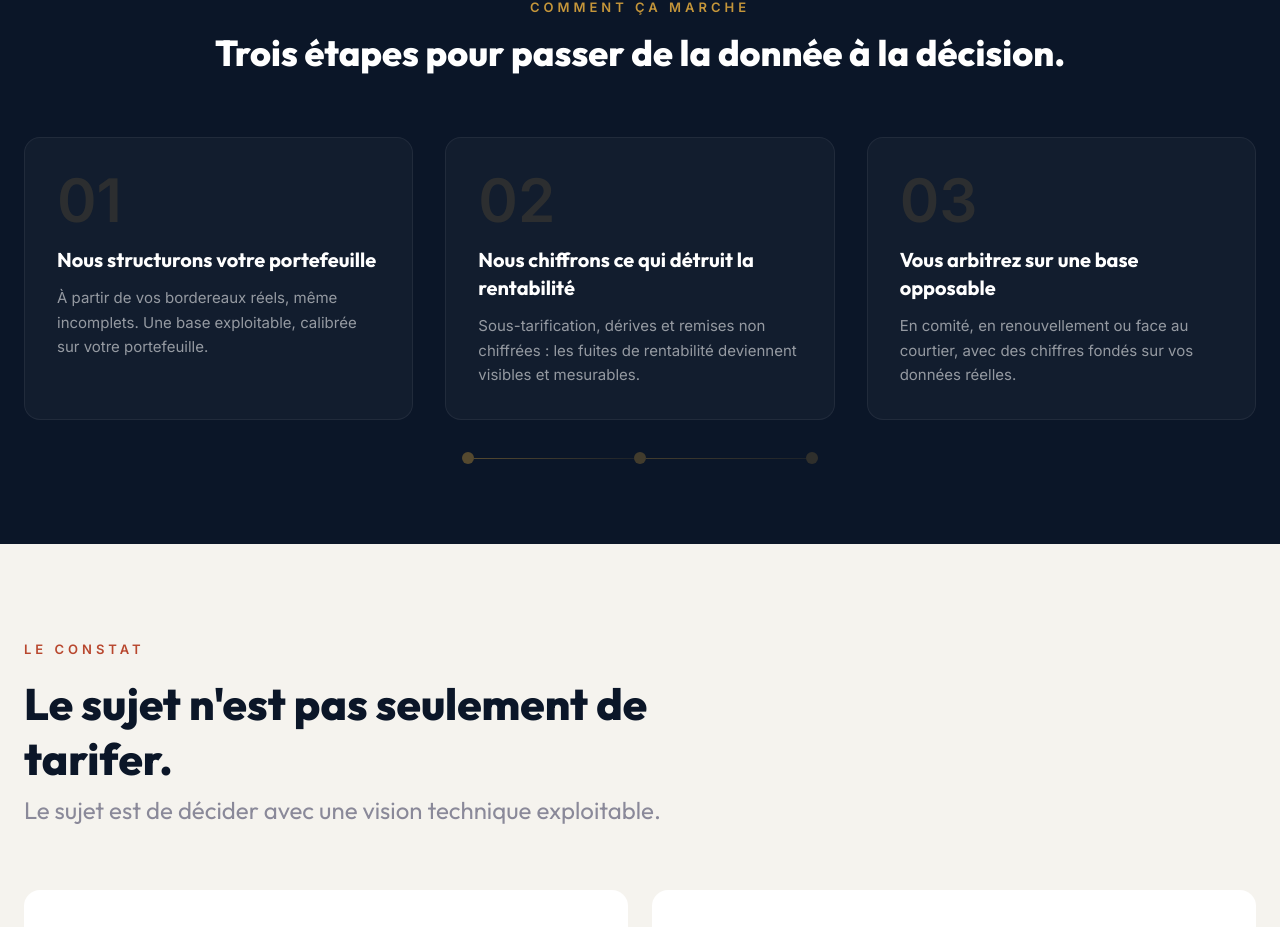
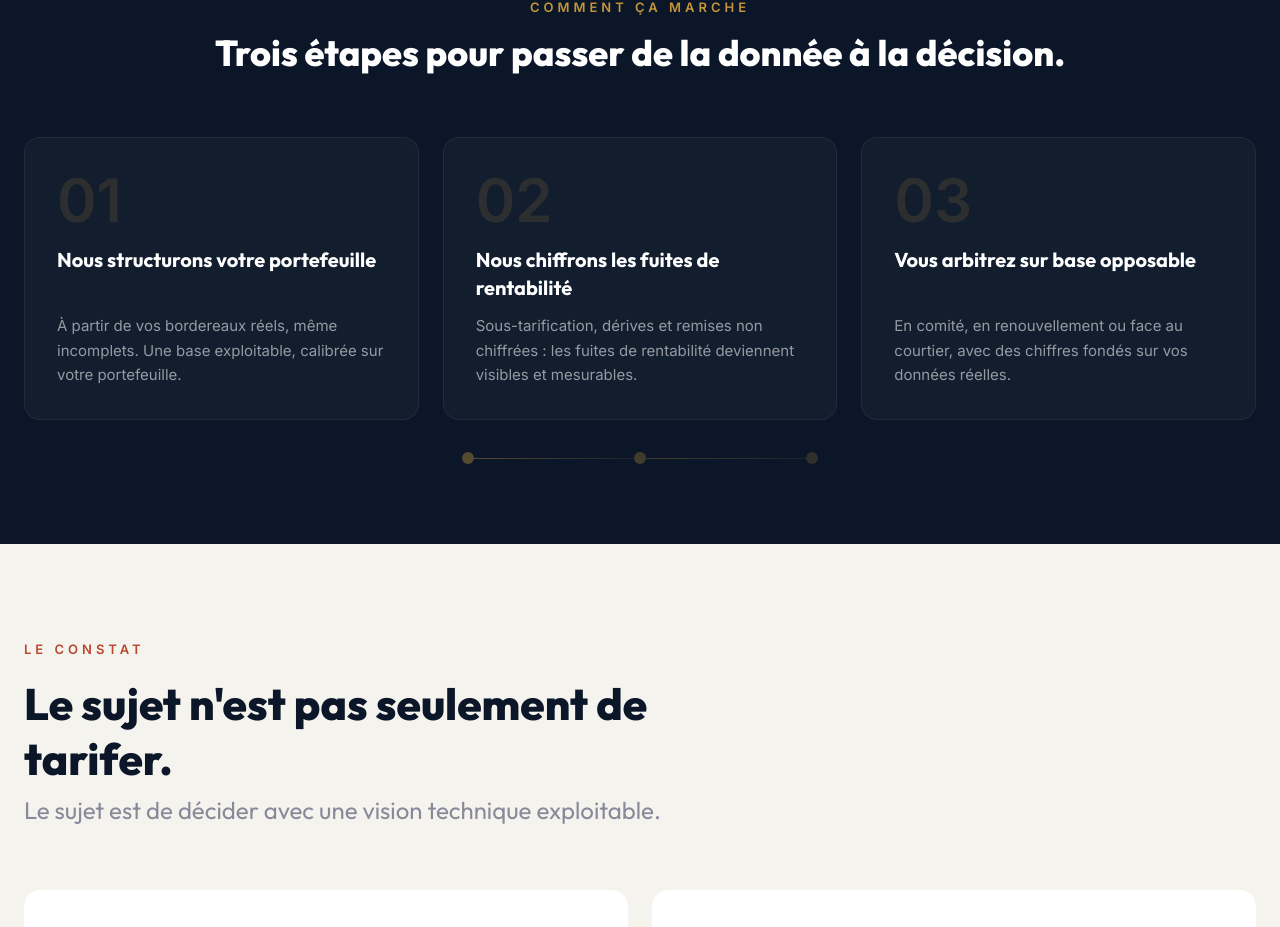
Before and after one commit to sidickgoldman/SiteWeb_PrimeActuaire, a Next.js app: page / in a window 1280 px wide. Shown: the part 1099-2026 px from the top of the page. Built offline with nearby package versions, Linux system fonts and the light colour scheme.

Commit message:
fix: how it works - flex-col cards, fixed title height, aligned descriptions

```diff
--- a/src/components/HowItWorks.tsx
+++ b/src/components/HowItWorks.tsx
@@ -27,7 +27,7 @@ export default function HowItWorks() {
           {t.howItWorks.title}
         </motion.h2>
 
-        <div className="grid grid-cols-1 md:grid-cols-3 gap-4 md:gap-8">
+        <div className="grid grid-cols-1 md:grid-cols-3 gap-4 md:gap-6 items-stretch">
           {t.howItWorks.steps.map((step, i) => (
             <motion.div
               key={step.num}
@@ -35,15 +35,17 @@ export default function HowItWorks() {
               whileInView={{ opacity: 1, y: 0 }}
               viewport={{ once: true, margin: "-80px" }}
               transition={{ duration: 0.6, delay: i * 0.15, ease: [0.22, 1, 0.36, 1] }}
-              className="relative bg-white/[0.03] border border-white/[0.06] rounded-2xl p-8 hover:border-gold/20 transition-colors duration-300"
+              className="flex flex-col bg-white/[0.03] border border-white/[0.06] rounded-2xl p-8 hover:border-gold/20 transition-colors duration-300"
             >
               <span className="font-[var(--font-heading)] font-extrabold text-6xl text-gold/15">
                 {step.num}
               </span>
-              <h3 className="mt-4 font-[var(--font-heading)] font-bold text-xl text-white">
-                {step.title}
-              </h3>
-              <p className="mt-3 text-[15px] text-white/55 leading-relaxed">
+              <div className="mt-4 min-h-[56px] flex items-start">
+                <h3 className="font-[var(--font-heading)] font-bold text-xl text-white leading-snug">
+                  {step.title}
+                </h3>
+              </div>
+              <p className="mt-3 text-[15px] text-white/55 leading-relaxed flex-1">
                 {step.desc}
               </p>
             </motion.div>
--- a/src/i18n/en.ts
+++ b/src/i18n/en.ts
@@ -51,7 +51,7 @@ export const en: Dictionary = {
       },
       {
         num: "02",
-        title: "We quantify what destroys profitability",
+        title: "We quantify the profitability leaks",
         desc: "Under-pricing, drift and unquantified discounts: profitability leaks become visible and measurable.",
       },
       {
--- a/src/i18n/fr.ts
+++ b/src/i18n/fr.ts
@@ -49,12 +49,12 @@ export const fr = {
       },
       {
         num: "02",
-        title: "Nous chiffrons ce qui détruit la rentabilité",
+        title: "Nous chiffrons les fuites de rentabilité",
         desc: "Sous-tarification, dérives et remises non chiffrées : les fuites de rentabilité deviennent visibles et mesurables.",
       },
       {
         num: "03",
-        title: "Vous arbitrez sur une base opposable",
+        title: "Vous arbitrez sur base opposable",
         desc: "En comité, en renouvellement ou face au courtier, avec des chiffres fondés sur vos données réelles.",
       },
     ],
```
